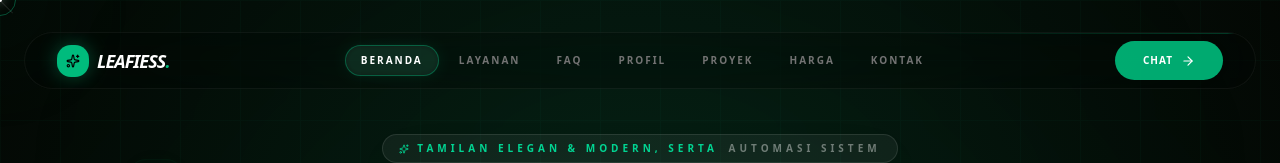
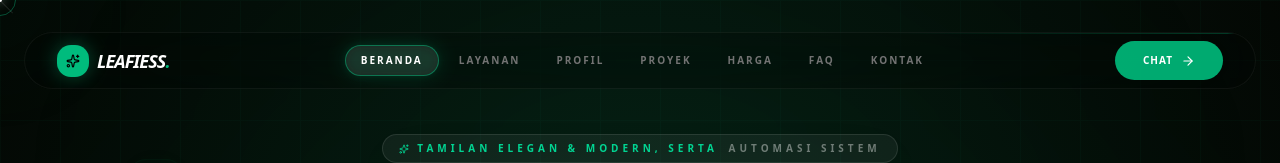
Before and after one commit to ahmadfatoni2025/LeafiessApp, a React (Vite) app: page / in a window 1280 px wide. Shown: the top 163 px of the page. Built offline with nearby package versions, Linux system fonts and the light colour scheme.

Commit message:
penambahan fitur FAq dan fix mobile design

```diff
--- a/src/components/Header.jsx
+++ b/src/components/Header.jsx
@@ -11,10 +11,10 @@ const Header = () => {
     const navLinks = [
         { name: "Beranda", id: "home" },
         { name: "Layanan", id: "services" },
-        { name: "FAQ", id: "faq" },
         { name: "Profil", id: "profile" },
         { name: "Proyek", id: "projects" },
         { name: "Harga", id: "pricing" },
+        { name: "FAQ", id: "faq" },
         { name: "Kontak", id: "contact" },
     ];
 
@@ -33,17 +33,26 @@ const Header = () => {
 
         const observerOptions = {
             root: null,
-            rootMargin: "-45% 0px -45% 0px",
-            threshold: 0
+            rootMargin: "-25% 0px -25% 0px", // Increased detection area (50% of screen height)
+            threshold: [0, 0.1, 0.2, 0.5]
         };
 
         const observerCallback = (entries) => {
             if (isScrollingRef.current) return;
-            entries.forEach((entry) => {
-                if (entry.isIntersecting) {
-                    setActiveTab(entry.target.id);
+
+            // Collect all sections that are currently visible
+            const visibleSections = entries.filter(entry => entry.isIntersecting);
+
+            if (visibleSections.length > 0) {
+                // Pick the section with the highest intersection ratio
+                const mostVisible = visibleSections.reduce((prev, current) =>
+                    (prev.intersectionRatio > current.intersectionRatio) ? prev : current
+                );
+
+                if (mostVisible.target.id) {
+                    setActiveTab(mostVisible.target.id);
                 }
-            });
+            }
         };
 
         const observer = new IntersectionObserver(observerCallback, observerOptions);
@@ -141,10 +150,25 @@ const Header = () => {
                                         {activeTab === link.id && (
                                             <motion.div
                                                 layoutId="activeTabPill"
-                                                className="absolute inset-0 bg-white/5 rounded-full border border-emerald-500/40 shadow-[0_0_15px_rgba(16,185,129,0.1)]"
-                                                transition={{ type: "spring", bounce: 0.2, duration: 0.8 }}
+                                                className={`absolute inset-0 rounded-full border shadow-[0_0_20px_rgba(16,185,129,0.2)] ${link.id === 'pricing'
+                                                    ? 'bg-emerald-500/20 border-emerald-500 shadow-[0_0_30px_rgba(16,185,129,0.4)]'
+                                                    : 'bg-white/10 border-emerald-500/50'
+                                                    }`}
+                                                transition={{
+                                                    type: "spring",
+                                                    stiffness: 380,
+                                                    damping: 30,
+                                                    mass: 1
+                                                }}
                                             >
-                                                <div className="absolute inset-0 bg-emerald-500/10 rounded-full blur-[2px]" />
+                                                {link.id === 'pricing' && (
+                                                    <motion.div
+                                                        animate={{ opacity: [0.4, 0.8, 0.4], scale: [1, 1.05, 1] }}
+                                                        transition={{ duration: 2, repeat: Infinity, ease: "easeInOut" }}
+                                                        className="absolute inset-0 bg-emerald-500/20 rounded-full blur-md"
+                                                    />
+                                                )}
+                                                <div className="absolute inset-0 bg-emerald-500/10 rounded-full blur-[4px]" />
                                             </motion.div>
                                         )}
                                     </li>
```
